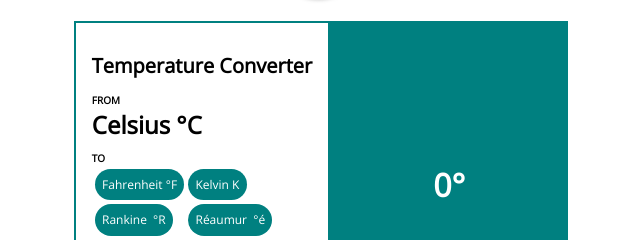
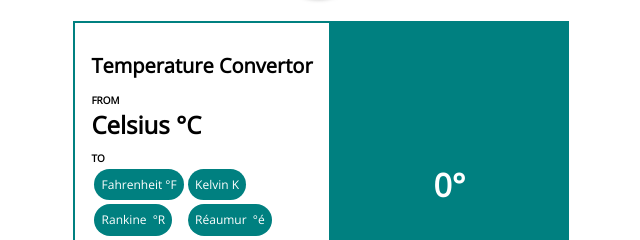
Before and after one commit to Sumitkk9/temperature-converter, a plain HTML site: page index.html in a window 1280 px wide. Shown: the part 159-399 px from the top of the page, 319-959 px from the left. Drawn offline with nearby package versions, Linux system fonts and the light colour scheme.

Commit message:
Update index.html

```diff
--- a/index.html
+++ b/index.html
@@ -14,7 +14,7 @@
 
     <div class="topDiv">
     <div class="mainDiv">
-        <h1>Temperature Converter</h1>
+        <h1>Temperature Convertor</h1>
         <p>FROM</p>
         <h2>Celsius °C</h2>
         <p>TO</p>
```
